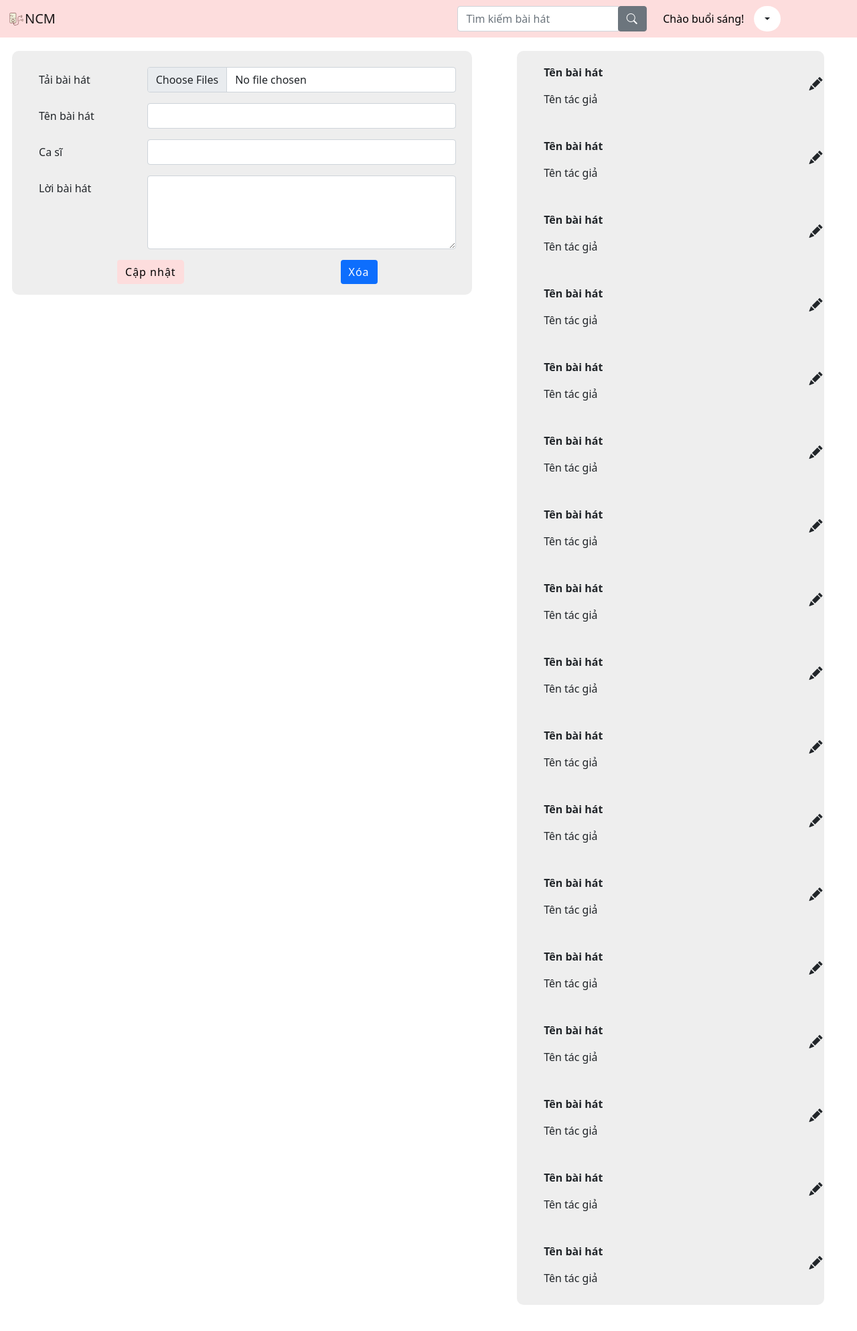
After one commit to trngbro/NCM, a PHP site: page /admin.php in a window 1280 px wide. The commit adds this page. Shown: the top 1987 px of the page at 67% size. Run offline with PHP 8.4, Linux system fonts and the light colour scheme; some libraries are stand-ins or nearby versions; some web fonts are replaced.

Commit message:
FE admin.php
make view for admin.php and add on active function on index from styles

```diff
--- /dev/null
+++ b/admin.php
@@ -0,0 +1,246 @@
+<!doctype html>
+<html lang="vi">
+
+<head>
+    <meta charset="utf-8">
+    <meta name="viewport" content="width=device-width, initial-scale=1">
+
+    <link href="https://cdn.jsdelivr.net/npm/bootstrap@5.0.2/dist/css/bootstrap.min.css" rel="stylesheet"
+        integrity="sha384-EVSTQN3/azprG1Anm3QDgpJLIm9Nao0Yz1ztcQTwFspd3yD65VohhpuuCOmLASjC" crossorigin="anonymous">
+    <link rel="stylesheet" href="https://cdn.jsdelivr.net/npm/bootstrap-icons@1.9.1/font/bootstrap-icons.css">
+    <link rel='stylesheet' href='styles/style.css'>
+    <link href="https://cdn.jsdelivr.net/npm/bootstrap@5.0.2/dist/css/bootstrap.min.css" rel="stylesheet">
+    <script src="https://cdn.jsdelivr.net/npm/bootstrap@5.0.2/dist/js/bootstrap.bundle.min.js"></script>
+    <script
+        src="https://cdnjs.cloudflare.com/ajax/libs/bootstrap-confirmation/1.0.7/bootstrap-confirmation.min.js"></script>
+    <script src="https://cdnjs.cloudflare.com/ajax/libs/popper.js/2.11.6/umd/popper.min.js"></script>
+    <title>Music</title>
+</head>
+
+<body>
+    <div class="header">
+        <nav class="navbar navbar-expand-lg navbar-light" style="background-color: #fddddd;">
+            <div class="container-fluid">
+                <img src="./src/logo.png" alt="logo" style="width: 25px">
+                <a href="./" class="navbar-brand">NCM</a>
+                <button type="button" class="navbar-toggler" data-bs-toggle="collapse" data-bs-target="#navbarCollapse">
+                    <span class="navbar-toggler-icon"></span>
+                </button>
+                <div class="collapse navbar-collapse" id="navbarCollapse">
+                    <div class="navbar-nav">
+                        <div class="input-group">
+                            <input type="text" class="form-control" placeholder="Tìm kiếm bài hát">
+                            <div class="input-group-append">
+                                <button class="btn btn-secondary" type="button">
+                                    <i class="bi bi-search"></i>
+                                </button>
+                            </div>
+                        </div>
+                    </div>
+                    <div class="btn-group navbar-nav ms-auto">
+                        <a class="nav-item nav-link item-none">Chào buổi sáng!</a>
+                        <button type="button" class="btn dropdown-toggle users-log" data-bs-toggle="dropdown"></button>
+                        <ul class="dropdown-menu">
+                            <li><a class="dropdown-item" href="#">Nguyen Trung Nghia</a></li>
+                            <li>
+                                <hr class="dropdown-divider">
+                            </li>
+                            <li><a class="dropdown-item" href="./">Đăng xuất</a></li>
+                        </ul>
+                        <script>
+                            if (new Date().getHours() >= 12) {
+                                document.getElementById("welcome").innerHTML = "Chào buổi chiều!";
+                            }
+                            if (new Date().getHours() >= 18 && new Date().getHours <= 3) {
+                                document.getElementById("welcome").innerHTML = "Chào buổi tối!";
+                            }
+                        </script>
+                    </div>
+                </div>
+            </div>
+        </nav>
+    </div>
+
+    <content class="row w-100">
+        <div class="edit-area col-12 col-lg-7">
+            <div class="container">
+                <form action="" style="width: 100%;">
+                    <div class="row mb-3 mt-4">
+                        <label for="filemp3" class="col-12 col-sm-3 col-form-label">Tải bài hát</label>
+                        <div class="col-12 col-sm-9">
+                            <input class="form-control" type="file" id="filemp3" accept=".mp3" multiple required>
+                        </div>
+                    </div>
+
+                    <div class="row mb-3">
+                        <label for="filename" class="col-12 col-sm-3 col-form-label">Tên bài hát</label>
+                        <div class="col-12 col-sm-9">
+                            <input class="form-control" type="text" id="filename" required>
+                        </div>
+                    </div>
+
+                    <div class="row mb-3">
+                        <label for="fileown" class="col-12 col-sm-3 col-form-label">Ca sĩ</label>
+                        <div class="col-12 col-sm-9">
+                            <input class="form-control" type="text" id="fileown" required>
+                        </div>
+                    </div>
+
+                    <div class="row mb-3">
+                        <label for="filelyrics" class="col-12 col-sm-3 col-form-label">Lời bài hát</label>
+                        <div class="col-12 col-sm-9">
+                            <textarea class="form-control" type="text" id="filelyrics" rows="4"></textarea>
+                        </div>
+                    </div>
+
+                    <div class="d-flex justify-content-around">
+                        <button class="btn btn-primary btn-block fa-lg gradient-custom-2 mb-3 btn-submit"
+                            type="submit">Cập nhật</button>
+                        <button class="btn btn-primary btn-block fa-lg mb-3 btn-submit btn-outline-danger" type="button"
+                            data-bs-toggle="modal" data-bs-target="#confirm" confirm="Xác nhận xoá vv" style="color: #fff;">Xóa</button>
+                                <!-- The Modal -->
+                                <div class="modal" id="confirm">
+                                    <div class="modal-dialog">
+                                        <div class="modal-content">
+                                            <div class="modal-header">
+                                                <h4 class="modal-title">Xác nhận xoá vĩnh viễn</h4>
+                                                <button type="button" class="btn-close" data-bs-dismiss="modal"></button>
+                                            </div>
+                                            <div class="modal-body">
+                                                Không thể hoàn tác sau khi xác nhận, thận trọng nhé!
+                                            </div>
+                                            <div class="modal-footer">
+                                                <button type="button" class="btn btn-danger" data-bs-dismiss="modal">Xác nhận</button>
+                                            </div>
+
+                                        </div>
+                                    </div>
+                                </div>
+                    </div>
+                    <style>
+                        .gradient-custom-2 {
+                            background: #fddddd;
+                        }
+
+                        .btn-submit {
+                            color: black;
+                            border: none;
+                        }
+
+                        @media (min-width: 768px) {
+                            .gradient-form {
+                                height: 100vh !important;
+                            }
+                        }
+
+                        @media (min-width: 769px) {
+                            .gradient-custom-2 {
+                                border-top-right-radius: .3rem;
+                                border-bottom-right-radius: .3rem;
+                            }
+                        }
+                    </style>
+                </form>
+            </div>
+        </div>
+
+        <div class="sub-play col-12 col-lg-5">
+            <div class="container vertical-scrollable">
+                <div class="row text-right">
+                    <li class="item">
+                        <p><b>Tên bài hát</b></p>
+                        <p>Tên tác giả</p>
+                        <i class="bi bi-pencil-fill"></i>
+                    </li>
+                    <li class="item">
+                        <p><b>Tên bài hát</b></p>
+                        <p>Tên tác giả</p>
+                        <i class="bi bi-pencil-fill"></i>
+                    </li>
+                    <li class="item">
+                        <p><b>Tên bài hát</b></p>
+                        <p>Tên tác giả</p>
+                        <i class="bi bi-pencil-fill"></i>
+                    </li>
+                    <li class="item">
+                        <p><b>Tên bài hát</b></p>
+                        <p>Tên tác giả</p>
+                        <i class="bi bi-pencil-fill"></i>
+                    </li>
+                    <li class="item">
+                        <p><b>Tên bài hát</b></p>
+                        <p>Tên tác giả</p>
+                        <i class="bi bi-pencil-fill"></i>
+                    </li>
+                    <li class="item">
+                        <p><b>Tên bài hát</b></p>
+                        <p>Tên tác giả</p>
+                        <i class="bi bi-pencil-fill"></i>
+                    </li>
+                    <li class="item">
+                        <p><b>Tên bài hát</b></p>
+                        <p>Tên tác giả</p>
+                        <i class="bi bi-pencil-fill"></i>
+                    </li>
+                    <li class="item">
+                        <p><b>Tên bài hát</b></p>
+                        <p>Tên tác giả</p>
+                        <i class="bi bi-pencil-fill"></i>
+                    </li>
+                    <li class="item">
+                        <p><b>Tên bài hát</b></p>
+                        <p>Tên tác giả</p>
+                        <i class="bi bi-pencil-fill"></i>
+                    </li>
+                    <li class="item">
+                        <p><b>Tên bài hát</b></p>
+                        <p>Tên tác giả</p>
+                        <i class="bi bi-pencil-fill"></i>
+                    </li>
+                    <li class="item">
+                        <p><b>Tên bài hát</b></p>
+                        <p>Tên tác giả</p>
+                        <i class="bi bi-pencil-fill"></i>
+                    </li>
+                    <li class="item">
+                        <p><b>Tên bài hát</b></p>
+                        <p>Tên tác giả</p>
+                        <i class="bi bi-pencil-fill"></i>
+                    </li>
+                    <li class="item">
+                        <p><b>Tên bài hát</b></p>
+                        <p>Tên tác giả</p>
+                        <i class="bi bi-pencil-fill"></i>
+                    </li>
+                    <li class="item">
+                        <p><b>Tên bài hát</b></p>
+                        <p>Tên tác giả</p>
+                        <i class="bi bi-pencil-fill"></i>
+                    </li>
+                    <li class="item">
+                        <p><b>Tên bài hát</b></p>
+                        <p>Tên tác giả</p>
+                        <i class="bi bi-pencil-fill"></i>
+                    </li>
+                    <li class="item">
+                        <p><b>Tên bài hát</b></p>
+                        <p>Tên tác giả</p>
+                        <i class="bi bi-pencil-fill"></i>
+                    </li>
+                    <li class="item">
+                        <p><b>Tên bài hát</b></p>
+                        <p>Tên tác giả</p>
+                        <i class="bi bi-pencil-fill"></i>
+                    </li>
+                    <li class="item">
+                        <p><b>Tên bài hát</b></p>
+                        <p>Tên tác giả</p>
+                        <i class="bi bi-pencil-fill"></i>
+                    </li>
+                </div>
+            </div>
+        </div>
+    </content>
+</body>
+
+</html>
--- a/styles/style.css
+++ b/styles/style.css
@@ -239,6 +239,14 @@ content .main-content .new .item img {
     width: 100%;
 }
 
+content .main-content .item:active {
+    color: #eee;
+}
+
+content .sub-content .BXH .songItem:active {
+    color: white
+}
+
 
 /* BXH */
 
@@ -473,3 +481,20 @@ content .sub-play .container .row li i {
     bottom: 60%;
     font-size: 20px;
 }
+
+/*  */
+
+content .edit-area .container {
+    width: 95%;
+    height: auto;
+    background-color: #eee;
+    border-radius: 10px;
+    padding-left: 40px;
+    display: flex;
+    overflow: auto;
+    scroll-behavior: smooth;
+}
+
+content .edit-area .container .row .input {
+    width: 100%;
+}
```
